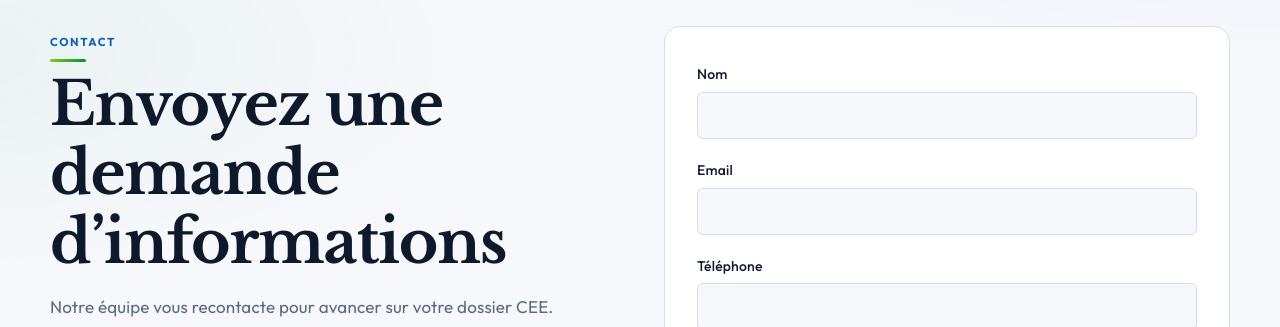
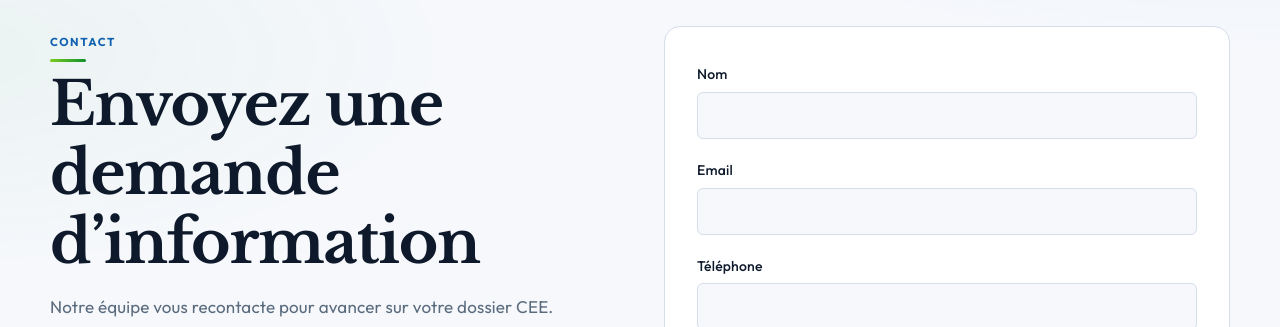
Before and after one commit to YVador/eco-site, a Next.js app: page /contact in a window 1280 px wide. Shown: the part 186-513 px from the top of the page. Built offline with nearby package versions, Linux system fonts and the light colour scheme.

Commit message:
Fix typo in contact page heading

```diff
--- a/src/app/contact/page.tsx
+++ b/src/app/contact/page.tsx
@@ -14,7 +14,7 @@ export default function ContactPage() {
         <div>
           <p className="eyebrow">Contact</p>
           <h1 className="mt-2 font-display text-4xl md:text-6xl">
-            Envoyez une demande d’informations
+            Envoyez une demande d’information
           </h1>
           <p className="mt-4 text-text-muted">
             Notre équipe vous recontacte pour avancer sur votre dossier CEE.
```
